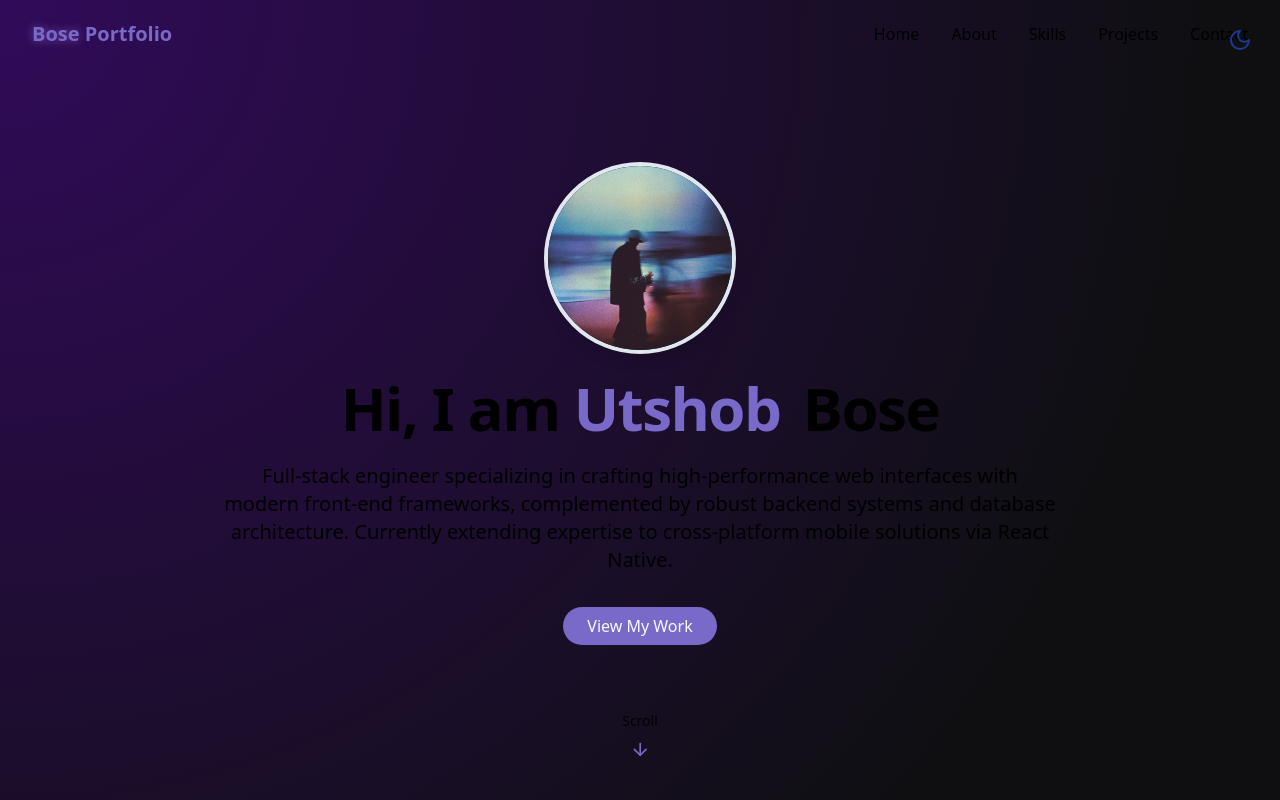
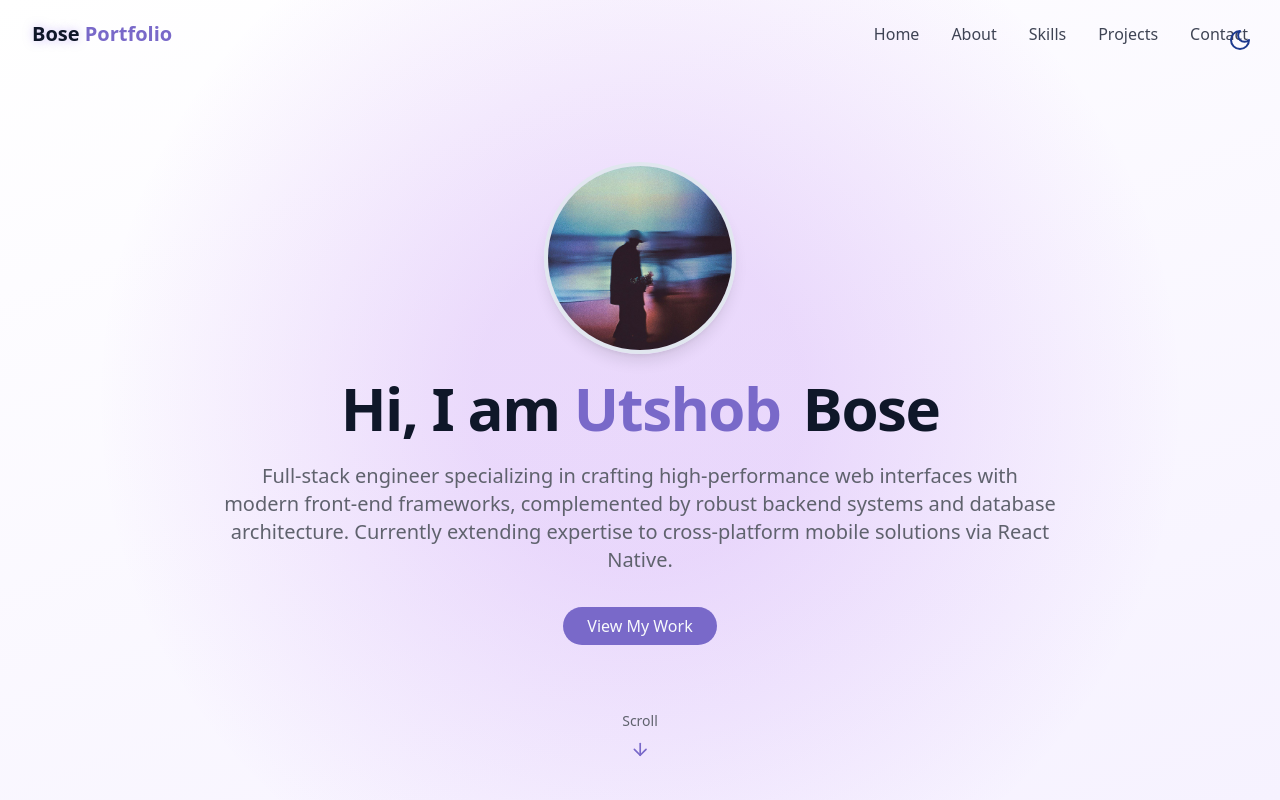
Before and after one commit to utshobbose/BosePortfolio, a React (Vite) app in the folder myPortfolio/: page / in a window 1280 px wide. Shown: the top 800 px of the page. Built offline with nearby package versions, Linux system fonts and the light colour scheme.

Commit message:
Updated the design

```diff
--- a/myPortfolio/src/components/ContactSection.jsx
+++ b/myPortfolio/src/components/ContactSection.jsx
@@ -29,7 +29,7 @@ export const ContactSection = () => {
     }, 1500);
   };
   return (
-    <section id="contact" className="py-24 px-4 relative bg-secondary/30">
+    <section id="contact" className="py-24 px-4 relative">
       <div className="container mx-auto max-w-5xl">
         <h2 className="text-3xl md:text-4xl font-bold mb-4 text-center">
           Get In <span className="text-primary"> Touch</span>
--- a/myPortfolio/src/components/GradientBackground.jsx
+++ b/myPortfolio/src/components/GradientBackground.jsx
@@ -1,30 +1,81 @@
-import { useEffect, useState } from "react";
+// import { useEffect, useState } from "react";
 
+// export default function GradientBackground() {
+//   const [position, setPosition] = useState({ x: 0, y: 0 });
+
+//   useEffect(() => {
+//     const handleMouseMove = (e) => {
+//       setPosition({
+//         x: e.clientX,
+//         y: e.clientY,
+//       });
+//     };
+
+//     window.addEventListener("mousemove", handleMouseMove);
+//     return () => window.removeEventListener("mousemove", handleMouseMove);
+//   }, []);
+
+//   const backgroundStyle = {
+//     backgroundColor: "#0f0f12",
+//     backgroundImage: `radial-gradient(circle at ${position.x}px ${position.y}px, rgba(128, 0, 255, 0.3), transparent 80%)`,
+//     transition: "background-position 0.1s ease",
+//   };
+
+//   return (
+//     <div
+//       className="fixed inset-0 -z-10"
+//       style={backgroundStyle}
+//     />
+//   );
+// }
+// src/components/GradientBackground.jsx
+import { useEffect } from "react";
+
+/**
+ * Fixed, full-viewport background with a purple haze that follows the cursor.
+ * IMPORTANT: we compute x/y as a percentage of the VIEWPORT, not any parent.
+ */
 export default function GradientBackground() {
-  const [position, setPosition] = useState({ x: 0, y: 0 });
+  useEffect(() => {
+    const el = document.getElementById("spotlight");
+    if (!el) return;
 
-  useEffect(() => {
-    const handleMouseMove = (e) => {
-      setPosition({
-        x: e.clientX,
-        y: e.clientY,
+    let raf = 0;
+
+    const update = (clientX, clientY) => {
+      if (raf) cancelAnimationFrame(raf);
+      raf = requestAnimationFrame(() => {
+        const x = (clientX / window.innerWidth) * 100;
+        const y = (clientY / window.innerHeight) * 100;
+        el.style.setProperty("--spot-x", `${x}%`);
+        el.style.setProperty("--spot-y", `${y}%`);
       });
     };
 
-    window.addEventListener("mousemove", handleMouseMove);
-    return () => window.removeEventListener("mousemove", handleMouseMove);
+    const onMouse = (e) => update(e.clientX, e.clientY);
+    const onTouch = (e) => {
+      const t = e.touches?.[0];
+      if (t) update(t.clientX, t.clientY);
+    };
+
+    window.addEventListener("mousemove", onMouse, { passive: true });
+    window.addEventListener("touchmove", onTouch, { passive: true });
+
+    // center it initially
+    update(window.innerWidth / 2, window.innerHeight / 2);
+
+    return () => {
+      window.removeEventListener("mousemove", onMouse);
+      window.removeEventListener("touchmove", onTouch);
+      if (raf) cancelAnimationFrame(raf);
+    };
   }, []);
-
-  const backgroundStyle = {
-    backgroundColor: "#0f0f12",
-    backgroundImage: `radial-gradient(circle at ${position.x}px ${position.y}px, rgba(128, 0, 255, 0.3), transparent 80%)`,
-    transition: "background-position 0.1s ease",
-  };
 
   return (
     <div
-      className="fixed inset-0 -z-10"
-      style={backgroundStyle}
+      id="spotlight"
+      className="fixed inset-0 -z-10 pointer-events-none"
+      aria-hidden="true"
     />
   );
 }
--- a/myPortfolio/src/components/SkillsSection.jsx
+++ b/myPortfolio/src/components/SkillsSection.jsx
@@ -19,7 +19,7 @@ import { useAnimate } from "framer-motion";
 
 export const SkillsSection = () => {
   return (
-    <section id="skills" className="py-24 px-4 relative bg-secondary/30">
+    <section id="skills" className="py-24 px-4 relative">
       <div className="container mx-auto max-w-5xl">
         <h2 className="text-3xl md:text-4xl font-bold mb-12 text-center">
           My <span className="text-primary"> Skills</span>
--- a/myPortfolio/src/index.css
+++ b/myPortfolio/src/index.css
@@ -1,5 +1,8 @@
 @import "tailwindcss";
 
+/* -------------------------------
+   THEME TOKENS (Tailwind mapping)
+-------------------------------- */
 @theme {
   --color-border: hsl(var(--border));
   --color-background: hsl(var(--background));
@@ -10,6 +13,12 @@
 
   --color-card: hsl(var(--card));
 
+  /* extra colors used by your classes */
+  --color-muted-foreground: hsl(var(--muted-foreground));
+  --color-secondary: hsl(var(--secondary));
+  --color-secondary-foreground: hsl(var(--secondary-foreground));
+
+  /* animations you defined */
   --animate-float: float 6s ease-in-out infinite;
   --animate-pulse-subtle: pulse-subtle 4s ease-in-out infinite;
   --animate-fade-in: fade-in 0.7s ease-out forwards;
@@ -19,151 +28,142 @@
   --animate-fade-in-delay-4: fade-in 0.7s ease-out 0.8s forwards;
   --animate-meteor: meteor 5s linear infinite;
 
-  @keyframes float {
-    0%,
-    100% {
-      transform: translateY(0);
-    }
-    50% {
-      transform: translateY(-10px);
-    }
-  }
-  @keyframes pulse-subtle {
-    0%,
-    100% {
-      opacity: 1;
-    }
-    50% {
-      opacity: 0.8;
-    }
-  }
-  @keyframes fade-in {
-    from {
-      opacity: 0;
-      transform: translateY(20px);
-    }
-    to {
-      opacity: 1;
-      transform: translateY(0);
-    }
-  }
+  @keyframes float { 0%,100%{transform:translateY(0)} 50%{transform:translateY(-10px)} }
+  @keyframes pulse-subtle { 0%,100%{opacity:1} 50%{opacity:.8} }
+  @keyframes fade-in { from{opacity:0;transform:translateY(20px)} to{opacity:1;transform:translateY(0)} }
   @keyframes meteor {
-    0% {
-      transform: rotate(215deg) translateX(0);
-      opacity: 1;
-    }
-    70% {
-      opacity: 1;
-    }
-    100% {
-      transform: rotate(215deg) translateX(-500px);
-      opacity: 0;
-    }
+    0%{transform:rotate(215deg) translateX(0);opacity:1}
+    70%{opacity:1}
+    100%{transform:rotate(215deg) translateX(-500px);opacity:0}
   }
 }
 
+/* -------------------------------
+   BASE VARIABLES (Light & Dark)
+-------------------------------- */
 @layer base {
   :root {
-    /* --background: 210 40% 98%;
-    --foreground: 222 47% 11%; */
-
-    --primary: 142 71% 45%;
-    --primary-foreground: 210 40% 98%;
-
-    --card: 0 0% 100%;
+    /* Tailwind semantic tokens (LIGHT) */
+    --background: 0 0% 100%;
+    --foreground: 222 47% 11%;
 
     --primary: 250 47% 60%;
     --primary-foreground: 210 40% 98%;
 
+    --muted-foreground: 225 7% 40%;
+    --secondary: 240 5% 96%;
+    --secondary-foreground: 222 47% 11%;
+
+    --card: 0 0% 100%;
     --border: 214 32% 91%;
+
+    /* Base gradient palette (LIGHT) */
+    --bg-start: #ffffff;
+    --bg-end:   #f6f2ff;
+    --blob:     rgba(110, 64, 255, 0.18); /* soft purple blobs */
+
+    /* Cursor haze color (LIGHT) – purple */
+    --haze:        rgba(147, 51, 234, 0.16);  /* #9333ea */
+    --haze-mid:    rgba(147, 51, 234, 0.07);
+    --haze-fade:   rgba(147, 51, 234, 0.00);
   }
 
   .dark {
-    /* --background: 222 47% 4%;
-    --foreground: 213 31% 91%; */
-
-    --primary: 142 65% 55%; /* slightly brighter for dark mode */
-    --primary-foreground: 213 31% 91%;
-
-
-    --card: 222 47% 8%;
+    /* Tailwind semantic tokens (DARK) */
+    --background: 222 47% 5%;
+    --foreground: 213 31% 91%;
 
     --primary: 250 65% 65%;
     --primary-foreground: 213 31% 91%;
 
+    --muted-foreground: 220 9% 70%;
+    --secondary: 222 47% 10%;
+    --secondary-foreground: 213 31% 91%;
+
+    --card: 222 47% 8%;
     --border: 217 33% 20%;
+
+    /* Base gradient palette (DARK) */
+    --bg-start: #0b0a12;  /* top-left nearly black */
+    --bg-end:   #1a1130;  /* deep purple bottom-right */
+    --blob:     rgba(110, 64, 255, 0.35);
+
+    /* Cursor haze color (DARK) – deeper purple */
+    --haze:        rgba(147, 51, 234, 0.18);
+    --haze-mid:    rgba(147, 51, 234, 0.08);
+    --haze-fade:   rgba(147, 51, 234, 0.00);
   }
 
-  * {
-    @apply border-border;
-  }
+  * { @apply border-border; }
+  html { @apply scroll-smooth; }
 
-  html {
-    @apply scroll-smooth;
-  }
-
+  /* IMPORTANT: transparent so our background layer shows */
   body {
-    @apply bg-background text-foreground transition-colors duration-300;
+    color: hsl(var(--foreground));
+    background: transparent;
+    transition: color .3s ease;
     font-feature-settings: "rlig" 1, "calt" 1;
   }
 }
 
+/* -------------------------------
+   UTILITIES (yours)
+-------------------------------- */
 @utility container {
-  margin-inline: auto;
-  padding-inline: 2rem;
-
-  @media (width >= 640px) {
-    max-width: 640px;
-  }
-  @media (width >= 768px) {
-    max-width: 768px;
-  }
-  @media (width >= 1024px) {
-    max-width: 1024px;
-  }
-  @media (width >= 1280px) {
-    max-width: 1280px;
-  }
-  @media (width >= 1400px) {
-    max-width: 1400px;
-  }
+  margin-inline: auto; padding-inline: 2rem;
+  @media (width >= 640px) { max-width: 640px; }
+  @media (width >= 768px) { max-width: 768px; }
+  @media (width >= 1024px) { max-width: 1024px; }
+  @media (width >= 1280px) { max-width: 1280px; }
+  @media (width >= 1400px) { max-width: 1400px; }
 }
 
-@utility text-glow {
-  @apply relative;
-  text-shadow: 0 0 10px rgba(167, 139, 250, 0.5);
-}
-
-@utility card-hover {
-  @apply transition-transform duration-300 hover:scale-[1.02] hover:shadow-lg;
-}
-
+@utility text-glow { @apply relative; text-shadow: 0 0 10px rgba(167,139,250,.5); }
+@utility card-hover { @apply transition-transform duration-300 hover:scale-[1.02] hover:shadow-lg; }
 @utility gradient-border {
   @apply relative rounded-md;
   background: linear-gradient(to right, hsl(var(--card)), hsl(var(--card)));
-  background-clip: padding-box;
-  border: 1px solid transparent;
+  background-clip: padding-box; border: 1px solid transparent;
+}
+@utility cosmic-button {
+  @apply px-6 py-2 rounded-full bg-primary text-primary-foreground font-medium
+         transition-all duration-300 hover:shadow-[0_0_10px_rgba(139,92,246,.5)]
+         hover:scale-105 active:scale-95;
+}
+@utility star { @apply absolute rounded-full bg-white; box-shadow: 0 0 10px 2px rgba(255,255,255,.4); }
+@utility meteor { @apply absolute bg-linear-to-r from-white via-white to-transparent rounded-full; box-shadow: 0 0 10px 5px rgba(255,255,255,.3); }
+
+#root { max-width: 100%; margin: 0 auto; padding: 0; text-align: center; }
+
+/* -------------------------------
+   BACKGROUND + CURSOR PURPLE HAZE
+   (id="spotlight" is provided by <GradientBackground/>)
+-------------------------------- */
+/* Purple haze that follows the cursor, plus vignette blobs + base gradient */
+/* Cursor-follow purple haze + base gradient (no corner blobs) */
+#spotlight {
+  background-image:
+    radial-gradient(
+      circle at var(--spot-x, 50%) var(--spot-y, 50%),
+      var(--haze) 22%,
+      var(--haze-mid) 50%,
+      var(--haze-fade) 72%
+    ),
+    /* base background */
+    linear-gradient(160deg, var(--bg-start), var(--bg-end));
+  background-repeat: no-repeat;
+  transition: background-position 0.06s linear;
+  will-change: background;
+  isolation: isolate;
+  pointer-events: none;
 }
 
-@utility cosmic-button {
-  @apply px-6 py-2 rounded-full bg-primary text-primary-foreground font-medium
-         transition-all duration-300 hover:shadow-[0_0_10px_rgba(139,92,246,0.5)]
-         hover:scale-105 active:scale-95;
+
+@media (prefers-reduced-motion: reduce){
+  #spotlight{
+    background-image:
+      radial-gradient(900px circle at 18% 12%, var(--blob), transparent 60%),
+      radial-gradient(900px circle at 85% 22%, var(--blob), transparent 60%),
+      linear-gradient(160deg, var(--bg-start), var(--bg-end));
+  }
 }
-
-@utility star {
-  @apply absolute rounded-full bg-white;
-  box-shadow: 0 0 10px 2px rgba(255, 255, 255, 0.4);
-}
-
-@utility meteor {
-  @apply absolute bg-linear-to-r from-white via-white to-transparent rounded-full;
-  box-shadow: 0 0 10px 5px rgba(255, 255, 255, 0.3);
-}
-
-#root {
-  max-width: 100%;
-  margin: 0 auto;
-  padding: 0;
-  text-align: center;
-}
--- a/myPortfolio/src/pages/Home.jsx
+++ b/myPortfolio/src/pages/Home.jsx
@@ -1,6 +1,43 @@
+// import { Navbar } from "../components/Navbar";
+// import { ThemeToggle } from "../components/ThemeToggle";
+// // import StarBackground  from "@/components/StarBackground";
+// import { HeroSection } from "../components/HeroSection";
+// import { AboutSection } from "../components/AboutSection";
+// import { SkillsSection } from "../components/SkillsSection";
+// import { ProjectsSection } from "../components/ProjectsSection";
+// import { ContactSection } from "../components/ContactSection";
+// import { Footer } from "../components/Footer";
+// import GradientBackground from "../components/GradientBackground";
+// // import {} from "../components/GradientBackground";
+
+// export const Home = () => {
+//   return (
+//     <div className="min-h-screen bg-background text-foreground overflow-x-hidden">
+//       {/* Theme Toggle */}
+//       <ThemeToggle />
+//       {/* Background Effects */}
+//       {/* <StarBackground /> */}
+//       {/* <ParticleRing/> */}
+//       <GradientBackground />
+//       {/* Navbar */}
+//       <Navbar />
+//       {/* Main Content */}
+//       <main>
+//         <HeroSection />
+//         <AboutSection />
+//         <SkillsSection />
+//         <ProjectsSection />
+//         <ContactSection />
+//       </main>
+
+//       {/* Footer */}
+//       <Footer />
+//     </div>
+//   );
+// };
+
 import { Navbar } from "../components/Navbar";
 import { ThemeToggle } from "../components/ThemeToggle";
-// import StarBackground  from "@/components/StarBackground";
 import { HeroSection } from "../components/HeroSection";
 import { AboutSection } from "../components/AboutSection";
 import { SkillsSection } from "../components/SkillsSection";
@@ -8,20 +45,17 @@ import { ProjectsSection } from "../components/ProjectsSection";
 import { ContactSection } from "../components/ContactSection";
 import { Footer } from "../components/Footer";
 import GradientBackground from "../components/GradientBackground";
-// import {} from "../components/GradientBackground";
 
 export const Home = () => {
   return (
-    <div className="min-h-screen bg-background text-foreground overflow-x-hidden">
-      {/* Theme Toggle */}
+    <div className="min-h-screen text-foreground overflow-x-hidden bg-transparent">
+      {/* Background (purple haze + vignette) */}
+      <GradientBackground />
+
+      {/* UI */}
       <ThemeToggle />
-      {/* Background Effects */}
-      {/* <StarBackground /> */}
-      {/* <ParticleRing/> */}
-      <GradientBackground />
-      {/* Navbar */}
       <Navbar />
-      {/* Main Content */}
+
       <main>
         <HeroSection />
         <AboutSection />
@@ -30,7 +64,6 @@ export const Home = () => {
         <ContactSection />
       </main>
 
-      {/* Footer */}
       <Footer />
     </div>
   );
```
